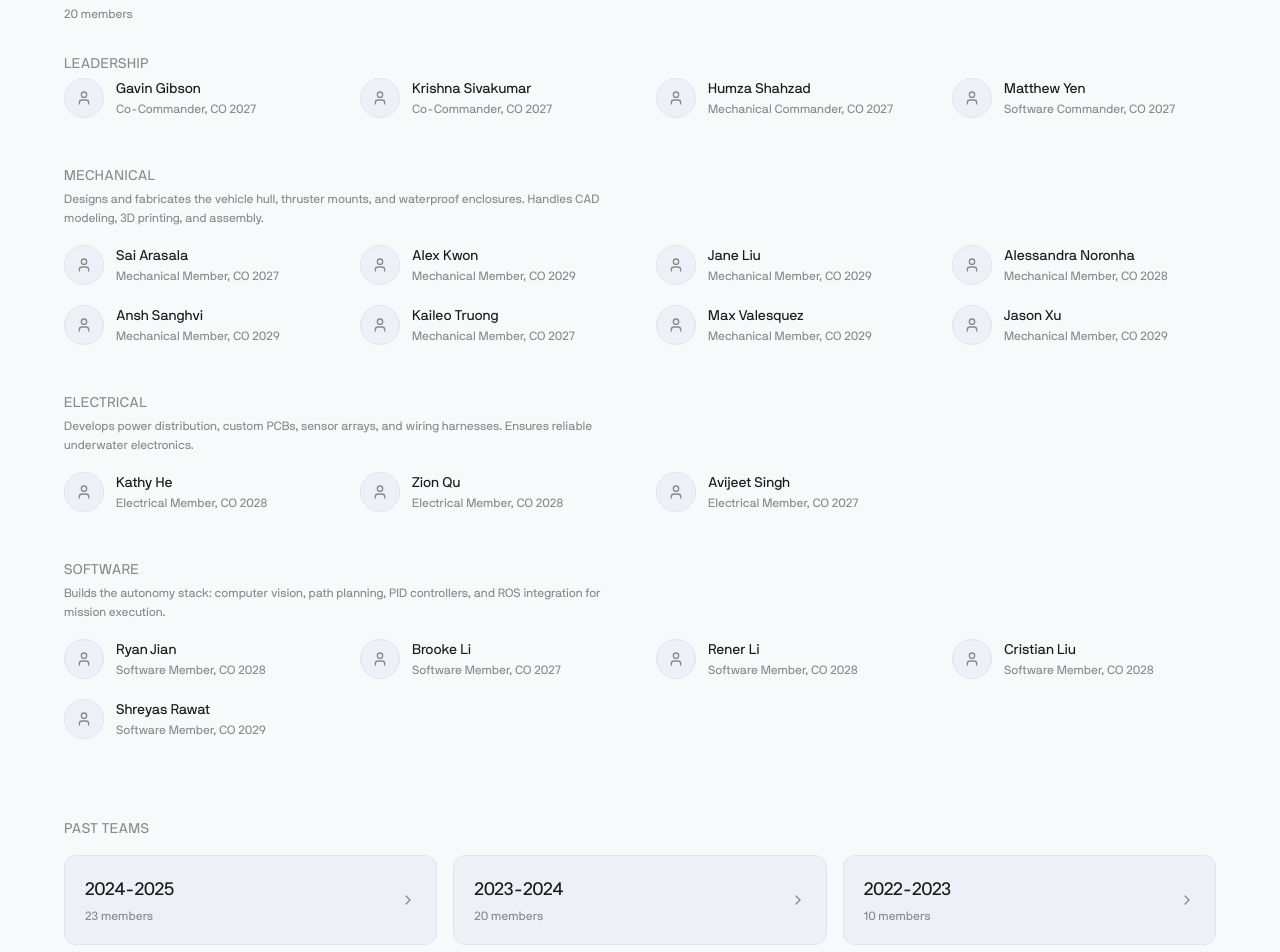
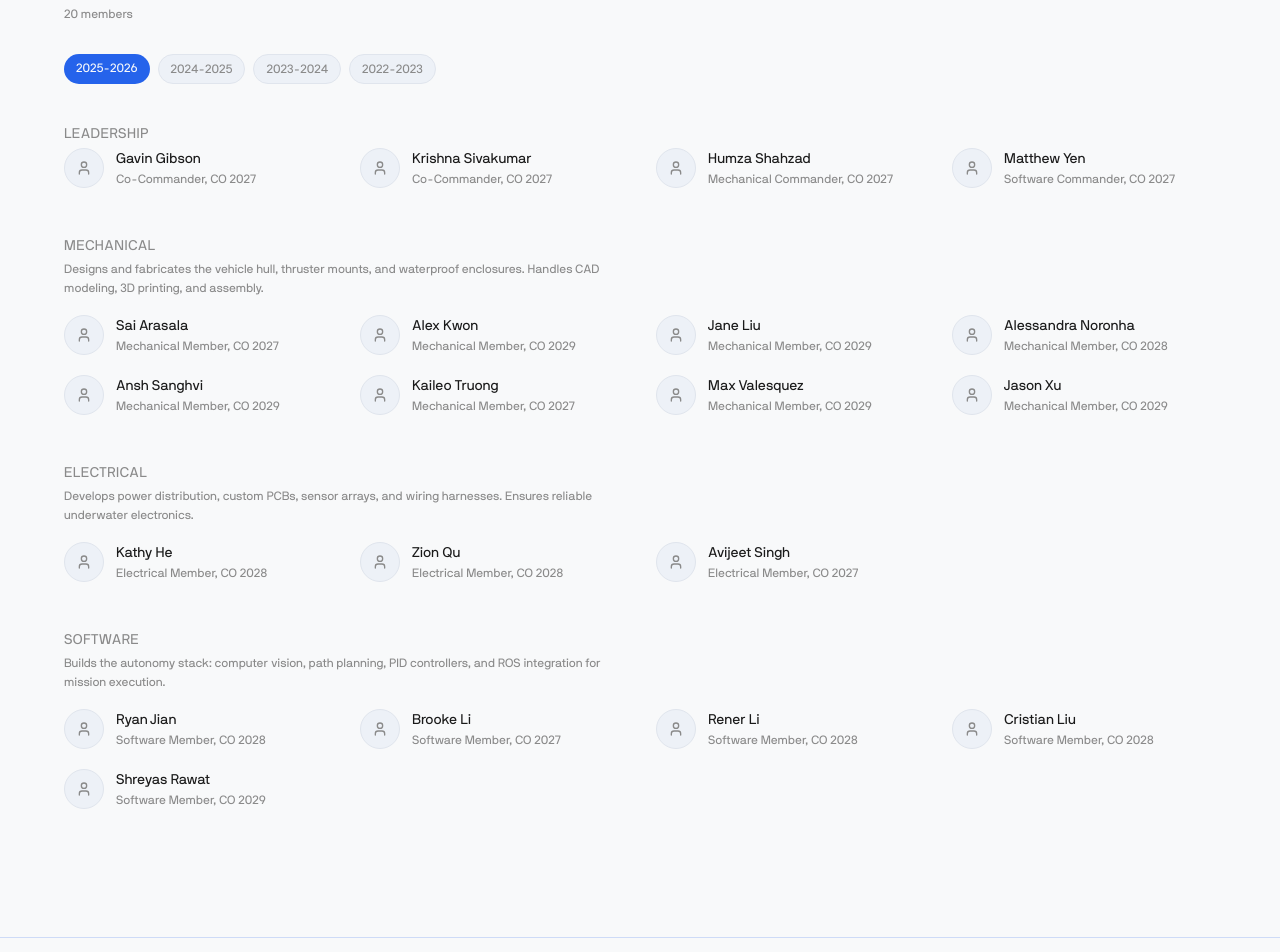
Before and after one commit to troyspear/newtroyspearweb, a Next.js app: page /about in a window 1280 px wide. Shown: the part 340-1292 px from the top of the page. Built offline with nearby package versions, Linux system fonts and the light colour scheme.

Commit message:
feat: unify team year navigation with pill tabs
Add year pill tabs to /about and /about/[year] so switching between
years is seamless. Drop the redundant Past Teams cards on /about and
the All Years back link on the year pages.

```diff
--- a/src/app/about/[year]/page.tsx
+++ b/src/app/about/[year]/page.tsx
@@ -1,6 +1,5 @@
 import type { Metadata } from 'next'
 import Link from 'next/link'
-import { ChevronLeft } from 'lucide-react'
 import { getTeamYears, getMembersByYear } from '@/lib/data/team-members'
 import TeamGrid from '@/components/team/TeamGrid'
 import { notFound } from 'next/navigation'
@@ -25,13 +24,6 @@ export default async function TeamYearPage({ params }: { params: Promise<{ year:
     <div className="pt-20 pb-16">
       <section className="px-5 sm:px-8 py-16">
         <div className="max-w-6xl mx-auto">
-          <Link
-            href="/about"
-            className="inline-flex items-center gap-1 text-xs text-fg-muted hover:text-fg transition-colors mb-6"
-          >
-            <ChevronLeft className="w-3 h-3" />
-            All Years
-          </Link>
           <h1 className="font-display text-2xl sm:text-3xl font-light text-fg tracking-tight">
             {year} Team
           </h1>
@@ -39,7 +31,26 @@ export default async function TeamYearPage({ params }: { params: Promise<{ year:
             {members.length} members
           </p>
 
-          <div className="mt-14">
+          <div className="mt-8 flex flex-wrap gap-2">
+            {getTeamYears().map((y) => {
+              const isActive = y === year
+              return (
+                <Link
+                  key={y}
+                  href={`/about/${y}`}
+                  className={
+                    isActive
+                      ? 'px-3 py-1.5 rounded-full text-xs font-medium bg-accent text-page'
+                      : 'px-3 py-1.5 rounded-full text-xs font-medium bg-surface border border-border-subtle text-fg-muted hover:text-fg hover:border-accent/40 transition-colors'
+                  }
+                >
+                  {y}
+                </Link>
+              )
+            })}
+          </div>
+
+          <div className="mt-10">
             <TeamGrid year={year} />
           </div>
         </div>
--- a/src/app/about/page.tsx
+++ b/src/app/about/page.tsx
@@ -1,6 +1,5 @@
 import type { Metadata } from 'next'
 import Link from 'next/link'
-import { ChevronRight } from 'lucide-react'
 import { getTeamYears, getMembersByYear } from '@/lib/data/team-members'
 import TeamGrid from '@/components/team/TeamGrid'
 
@@ -13,7 +12,6 @@ export const metadata: Metadata = {
 
 export default function AboutPage() {
   const years = getTeamYears()
-  const pastYears = years.filter((y) => y !== CURRENT_YEAR)
 
   return (
     <div className="pt-20 pb-16">
@@ -30,42 +28,34 @@ export default function AboutPage() {
             </p>
           </div>
 
-          <div className="mt-14">
-            <h2 className="font-display text-xl sm:text-2xl font-light text-fg tracking-tight mb-2">
+          <h2 className="mt-14 font-display text-xl sm:text-2xl font-light text-fg tracking-tight mb-2">
             {CURRENT_YEAR} Team
           </h2>
-            <p className="text-xs text-fg-muted mb-8">
+          <p className="text-xs text-fg-muted">
             {getMembersByYear(CURRENT_YEAR).length} members
           </p>
-            <TeamGrid year={CURRENT_YEAR} />
-          </div>
 
-          <div className="mt-20">
-            <h2 className="font-display text-sm font-medium text-fg-muted uppercase tracking-wide mb-4">
-              Past Teams
-            </h2>
-            <div className="grid grid-cols-1 sm:grid-cols-2 lg:grid-cols-3 gap-4">
-              {pastYears.map((year) => {
-                const members = getMembersByYear(year)
+          <div className="mt-8 flex flex-wrap gap-2">
+            {years.map((y) => {
+              const isActive = y === CURRENT_YEAR
               return (
                 <Link
-                    key={year}
-                    href={`/about/${year}`}
-                    className="group flex items-center justify-between p-5 rounded-xl bg-surface border border-border-subtle hover:border-accent/40 transition-colors"
+                  key={y}
+                  href={isActive ? '/about' : `/about/${y}`}
+                  className={
+                    isActive
+                      ? 'px-3 py-1.5 rounded-full text-xs font-medium bg-accent text-page'
+                      : 'px-3 py-1.5 rounded-full text-xs font-medium bg-surface border border-border-subtle text-fg-muted hover:text-fg hover:border-accent/40 transition-colors'
+                  }
                 >
-                    <div>
-                      <h3 className="font-display text-lg font-light text-fg tracking-tight">
-                        {year}
-                      </h3>
-                      <p className="text-xs text-fg-muted mt-1">
-                        {members.length} members
-                      </p>
-                    </div>
-                    <ChevronRight className="w-4 h-4 text-fg-muted group-hover:text-accent transition-colors" />
+                  {y}
                 </Link>
               )
             })}
           </div>
+
+          <div className="mt-10">
+            <TeamGrid year={CURRENT_YEAR} />
           </div>
         </div>
       </section>
```
Lines whose indentation alone changed are shown as unchanged.
